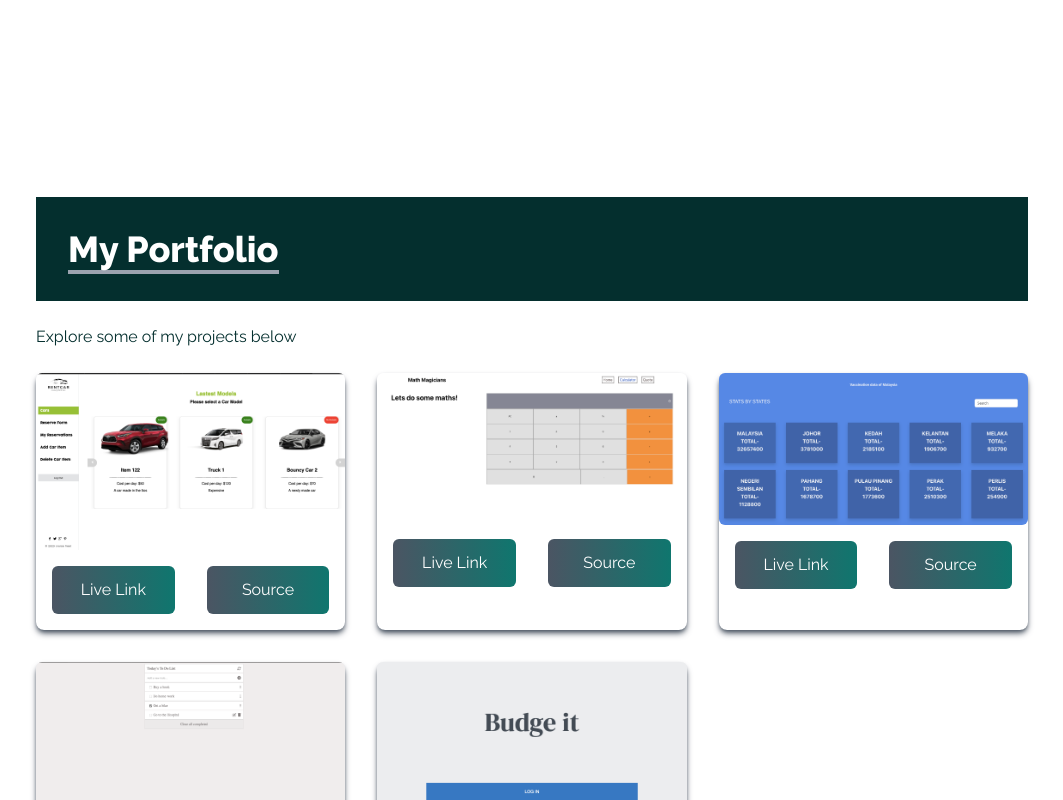
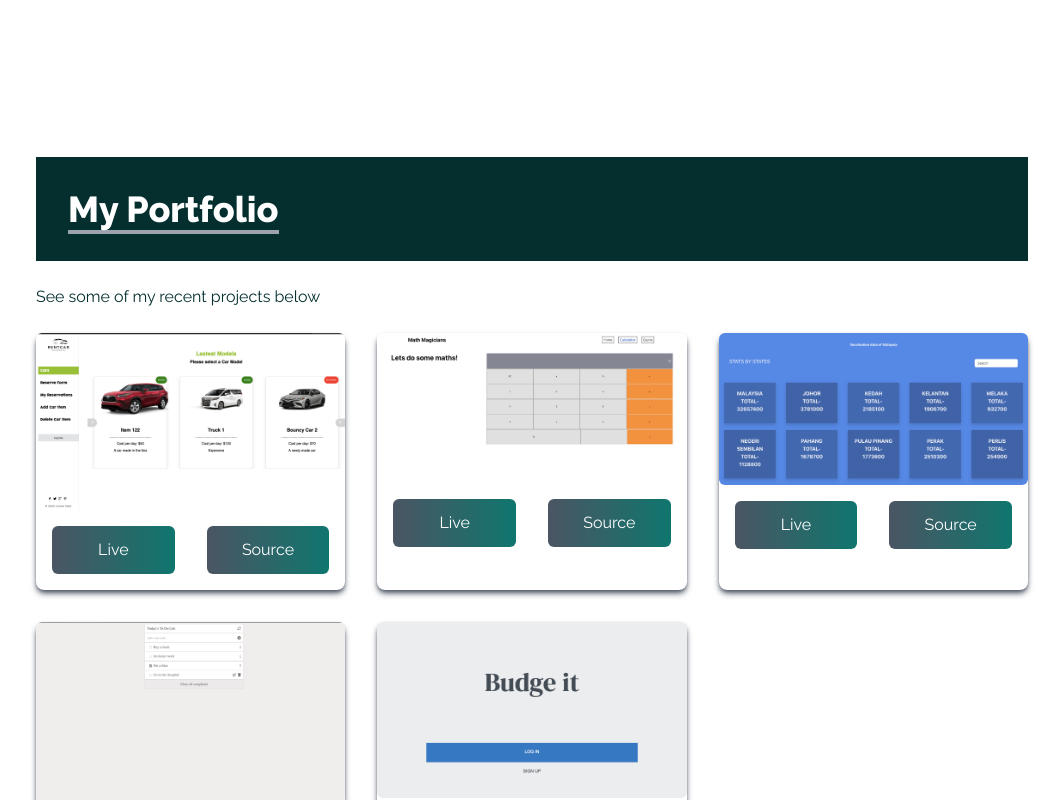
Before and after one commit to Armynerh/my-portfolio, a React (Create React App) app: page / in a window 1280 px wide. Shown: the part 1480-2280 px from the top of the page, without its empty margins (108-1171 px from the left). Built offline with nearby package versions, Linux system fonts and the light colour scheme.

Commit message:
Add contact component

```diff
--- a/src/components/About.jsx
+++ b/src/components/About.jsx
@@ -1,7 +1,7 @@
 import React from 'react';
 
 const About = () => (
-  <div name="about" className=" w-full md:h-screen text-teal-950 mb-10">
+  <div name="about" className=" w-full md:h-screen text-teal-950">
     <div className="max-w-screen-lg p-4 mx-auto flex flex-col justify-center w-full h-full">
       <div className="bg-teal-950 p-8">
         <p className="text-white text-4xl font-extrabold inline border-b-4 border-gray-400">About Me</p>
--- /dev/null
+++ b/src/components/Contact.jsx
@@ -0,0 +1,23 @@
+import React from 'react';
+
+const Contact = () => (
+  <div name="contact" className="w-full md:h-screen text-teal-950">
+    <div className="max-w-screen-lg p-4 mx-auto flex flex-col justify-center w-full h-full">
+      <div className="bg-teal-950 p-8">
+        <p className="text-white text-4xl font-extrabold inline border-b-4 border-gray-400">Contact Me</p>
+      </div>
+      <p className="py-6">If you&lsquo;d like to chat about new projects, Please get in touch</p>
+      <div className="flex justify-center items-center">
+        <form action="https://formspree.io/f/xayreqev" method="POST" className="flex flex-col w-full md:w-1/2 ">
+          <input type="text" name="fullname" placeholder="Fullname" className="p-2 border-2 border-teal-950 focus:outline-none" />
+          <input type="email" name="email" placeholder="Email Address" className="p-2 my-6 border-2 border-teal-950 focus:outline-none" />
+          <textarea name="message" rows={10} className="p-2 border-2 border-teal-950 focus:outline-none" placeholder="Enter your message here" />
+          <button type="submit" className="text-white  px-6 py-3 my-8 mx-auto flex items-center rounded-md bg-gradient-to-r from-gray-600 to-teal-700 cursor-pointer group">Chat with me</button>
+
+        </form>
+      </div>
+    </div>
+  </div>
+);
+
+export default Contact;
--- a/src/components/Portfolio.jsx
+++ b/src/components/Portfolio.jsx
@@ -29,19 +29,19 @@ const Portfolio = () => {
     },
   ];
   return (
-    <div name="portfolio" className="w-full md:h-screen text-teal-950 sm:mt-10">
+    <div name="portfolio" className="w-full md:h-screen text-teal-950">
       <div className="max-w-screen-lg p-4 mx-auto flex flex-col justify-center w-full h-full">
         <div className="bg-teal-950 p-8 text-white">
           <p className="text-4xl font-extrabold inline border-b-4 border-gray-400">My Portfolio</p>
         </div>
-        <p className="py-6">Explore some of my projects below</p>
+        <p className="py-6">See some of my recent projects below</p>
 
         <div className="grid sm:grid-cols-2 md:grid-cols-3 gap-8 px-12 sm:px-0">
           {projects.map(({ id, src }) => (
             <div key={id} className="shadow-md shadow-gray-600 rounded-lg">
               <img src={src} alt="" className="rounded-md duration-200 hover:scale-105" />
               <div className="flex items-center justify-center">
-                <button type="button" className="w-1/2 px-6 py-3 m-4 duration-200 hover:scale-105 bg-gradient-to-r from-gray-600 to-teal-700 cursor-pointer text-white rounded-md">Live Link</button>
+                <button type="button" className="w-1/2 px-6 py-3 m-4 duration-200 hover:scale-105 bg-gradient-to-r from-gray-600 to-teal-700 cursor-pointer text-white rounded-md">Live</button>
                 <button type="button" className="w-1/2 px-6 py-3 m-4 duration-200 hover:scale-105 bg-gradient-to-r from-gray-600 to-teal-700 cursor-pointer text-white rounded-md">Source</button>
               </div>
             </div>
```
